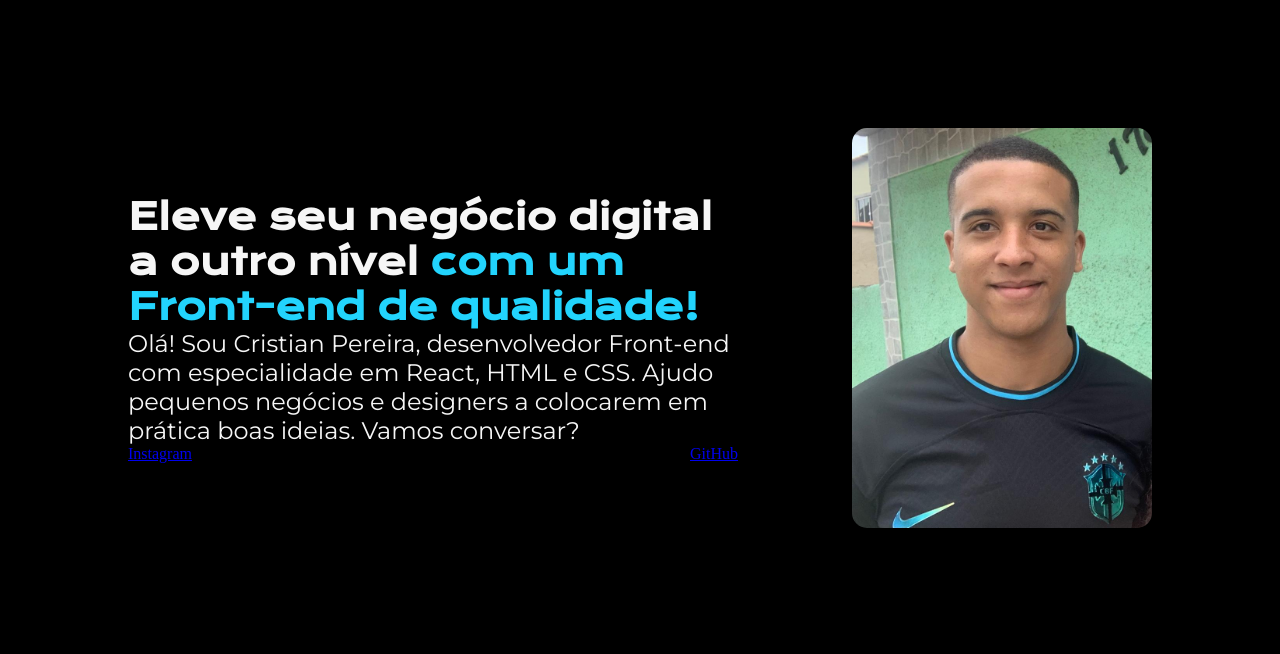
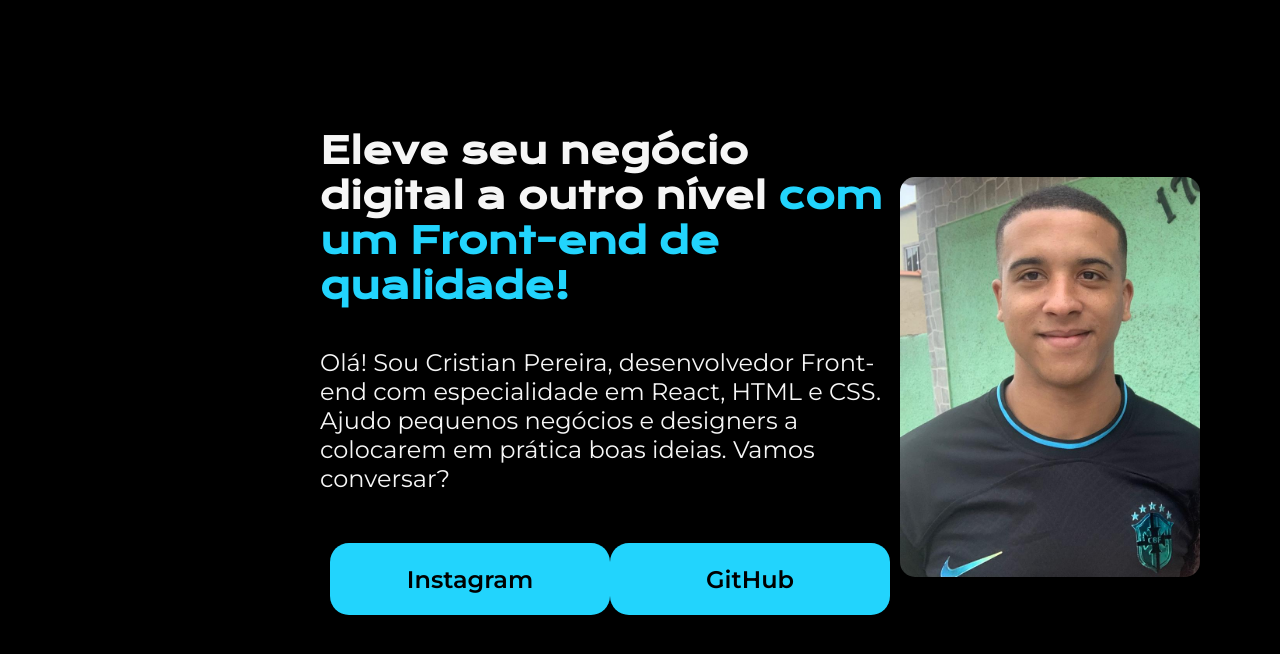
Before and after one commit to CrissPereira/Sobremim, a plain HTML site: page index3.html in a window 1280 px wide. Drawn offline with nearby package versions, Linux system fonts and the light colour scheme.

Commit message:
Estilizando os Botões

```diff
--- a/index3.html
+++ b/index3.html
@@ -12,9 +12,9 @@
         <section class="apresentacao__conteudo">
             <h1 class="apresentacao__conteudo__titulo">Eleve seu negócio digital a outro nível<strong class="destaque-azul-titulo"> com um Front-end de qualidade!</strong></h1>
             <p class="apresentacao__conteudo__texto">Olá! Sou Cristian Pereira, desenvolvedor Front-end com especialidade em React, HTML e CSS. Ajudo pequenos negócios e designers a colocarem em prática boas ideias. Vamos conversar?</p>
-            <div class="apresentacao__links">
-                <a href="#">Instagram</a>
-                <a href="#">GitHub</a>
+            <div class="apresentacao__modificando__links">
+                <a class="apresentacao__modificando__link" href="#">Instagram</a>
+                <a class="apresentacao__modificando__link"href="#">GitHub</a>
             </div>
         </section>
          <img src="imagens/cristian_foto.jpeg" alt="foto de perfil">
--- a/style.css
+++ b/style.css
@@ -27,12 +27,16 @@ body{
     display: flex;
     align-items: center;
     justify-content: space-between;
-    margin: 10%;
+    margin: 10% 25%;
 }
 
 .apresentacao__conteudo{
     width: 610px;
     height: 507;
+    display: flex;
+    flex-direction: column;
+    gap: 40px;
+
 }
 
 .apresentacao__conteudo__titulo{
@@ -48,11 +52,25 @@ body{
     font-weight: 400;
 }
 
-.apresentacao__links{
+.apresentacao__modificando__links{
     display: flex;
     justify-content: space-between;
+    margin: 10px;
 
 
+}
+
+.apresentacao__modificando__link{
+    background-color: #22D4FD;
+    width: 280px;
+    border-radius: 19px;
+    padding: 21.5px 0px;
+    text-align: center;
+    color: #000000;
+    text-decoration: none;
+    font-size: 24px;
+    font-family: "Montserrat", sans-serif;
+    font-weight: 600;
 }
 
 img{
```
